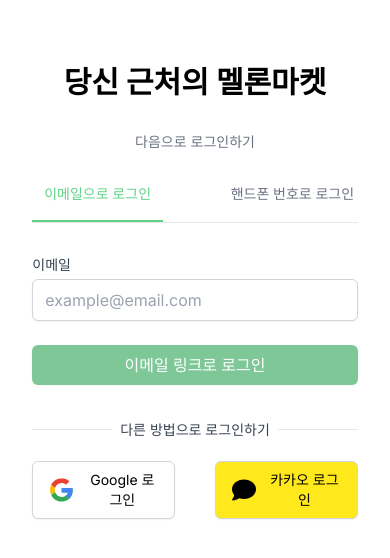
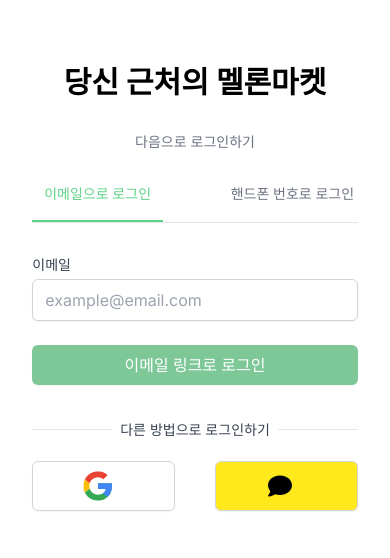
Before and after one commit to xoxojw/melon-market, a Next.js app: page /intro in a window 390 px wide. Shown: the top 558 px of the page. Built offline with nearby package versions, Linux system fonts and the light colour scheme.

Commit message:
:lipstick: Update auth UI for responsible UX

```diff
--- /dev/null
+++ b/src/app/hooks/useIsMobile.tsx
@@ -0,0 +1,11 @@
+import { useEffect, useState } from "react";
+import { useMediaQuery } from "react-responsive";
+
+export const useIsMobile = () => {
+  const [isMobile, setIsMobile] = useState(false);
+  const mobile = useMediaQuery({ query: "(max-width: 767px" });
+  useEffect(() => {
+    setIsMobile(mobile);
+  }, [mobile]);
+  return isMobile;
+}
--- a/src/components/Enter.tsx
+++ b/src/components/Enter.tsx
@@ -2,7 +2,7 @@
 import { useState } from "react";
 import { FontAwesomeIcon } from "@fortawesome/react-fontawesome";
 import { faComment } from "@fortawesome/free-solid-svg-icons";
-import { faGoogle } from "@fortawesome/free-brands-svg-icons";
+import { useIsMobile } from "@/app/hooks/useIsMobile";
 
 const cls = (...classnames: string[]) => {
   return classnames.join(" ");
@@ -12,6 +12,7 @@
   const [method, setMethod] = useState<"email" | "phone">("email");
   const onEmailClick = () => setMethod("email");
   const onPhoneClick = () => setMethod("phone");
+  const isMobile = useIsMobile();
   return (
     <div className="mt-16 px-4 w-11/12 mx-auto">
       <h3 className="text-3xl font-bold text-center">당신 근처의 멜론마켓</h3>
@@ -74,7 +75,7 @@
             </div>
             <button className="mt-6 px-4 py-2 bg-melon-300 text-white border-transparent outline-melon-400 hover:bg-melon-400 focus:ring-2 focus:ring-melon-400 focus:border-melon-400 rounded-md shadow-sm font-medium">
               {method === "email" ? "이메일 링크로 로그인" : null}
-              {method === "phone" ? "일회성 비밀번호 받기" : null}
+              {method === "phone" ? "인증번호 받기" : null}
             </button>
           </form>
           <div className="mt-11">
@@ -97,11 +98,11 @@
                   <path fill="#4285F4" d="M48 48L17 24l-4-3 35-10z"/>
                 </g>
                 </svg>
-                <span className="text-sm ml-3">Google 로그인</span>
+                <span className="text-sm ml-3">{isMobile ? "" : "Google 로그인"}</span>
               </button>
               <button className="bg-logos-kakao flex justify-center items-center py-2 px-4 border border-gray-300 rounded-md shadow-sm hover:bg-logos-kakaoHover">
                 <FontAwesomeIcon icon={faComment} color="#000000" size="xl" />
-                <span className="text-sm ml-3">카카오 로그인</span>
+                <span className="text-sm ml-3">{isMobile ? "" : "카카오 로그인"}</span>
               </button>
             </div>
           </div>
```
